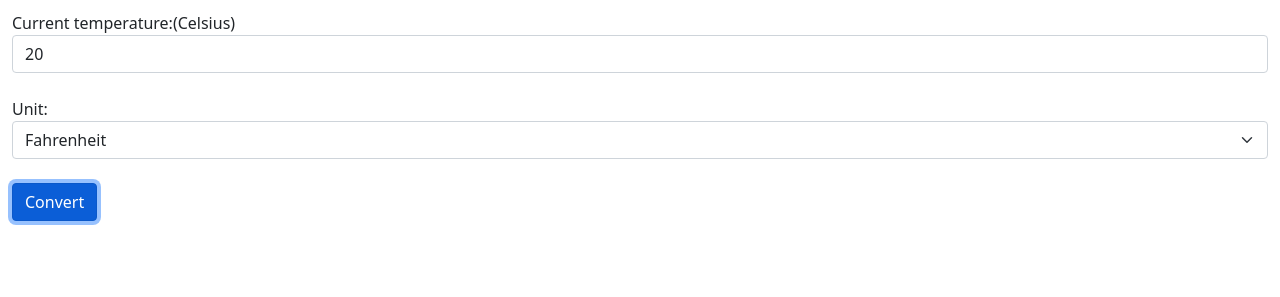
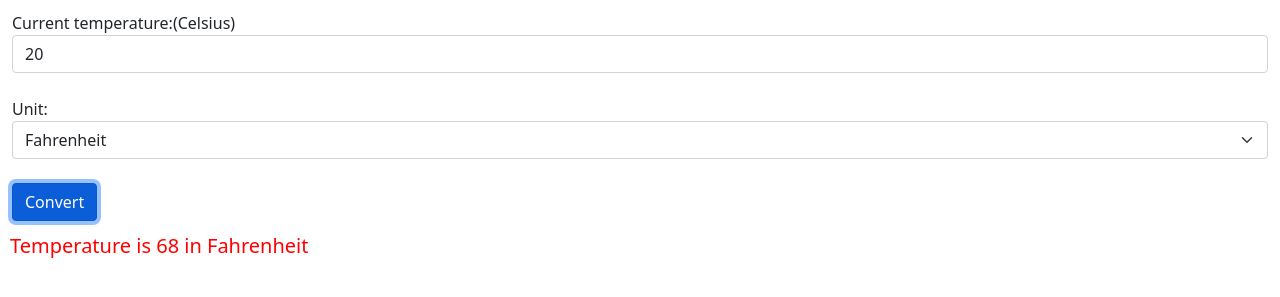
Before and after one commit to bbooking/ex4b, a plain HTML site: page index.html in a window 1280 px wide. Both pictures are taken after a click on the button "Convert". Shown: the part 269-566 px from the top of the page. Drawn offline with nearby package versions, Linux system fonts and the light colour scheme.

Commit message:
Refactoring#3:display the result in <div>

```diff
--- a/index.html
+++ b/index.html
@@ -70,12 +70,13 @@
 			$("button").click(function(){
 			   var t = $('#temp').val();//celsius
 			   var u = $('#unit').val();
+			   var [t1,u1] = tempCal(t,u);
 
+               if (validate(t)){
+                let result =document.getElementById("result");
+                result.innerText = "Temperature is "+t1+" in "+u1;
+               }
 
-
-
-
-			   alert("Temperature is "+t1+" in "+u1);
 			});
 		});
 	</script>
```
